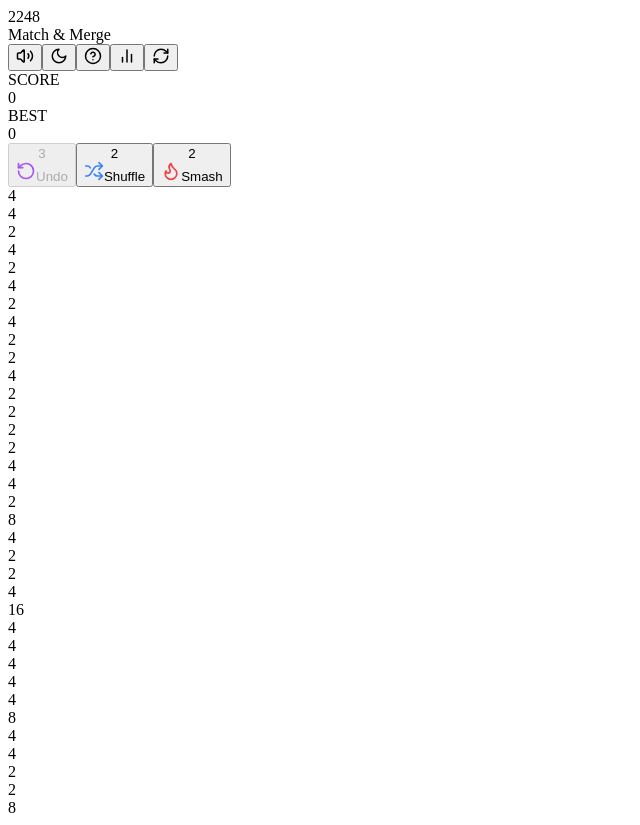
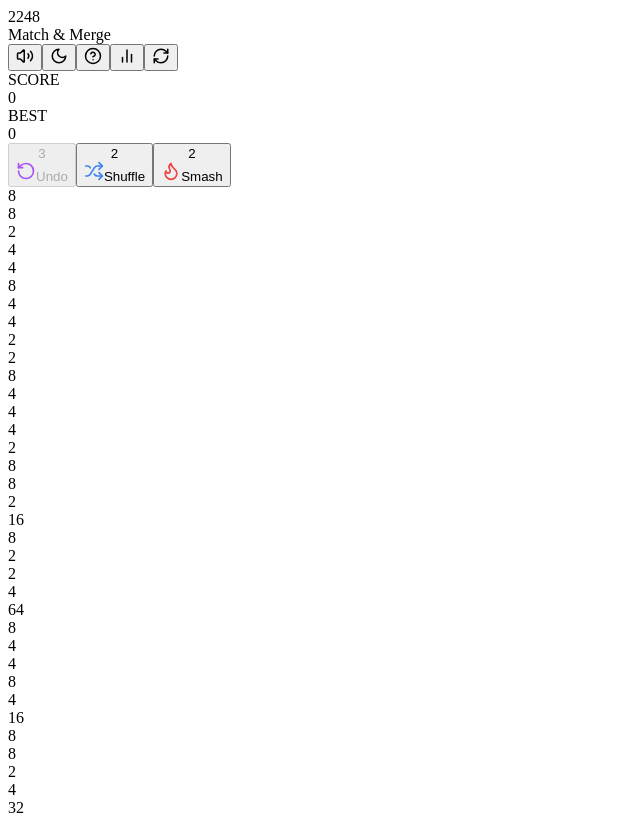
Before and after one commit to mohdvaqui002/2248-game, a React (Vite) app: page / in a window 1280 px wide. Shown: the whole page, without its empty margins (0-640 px from the left). Built offline with nearby package versions, Linux system fonts and the light colour scheme; the HTML template or start-up script is replaced by a standard one.

Commit message:
Redesign new tile value distribution percentages

```diff
--- a/src/App.jsx
+++ b/src/App.jsx
@@ -12,10 +12,12 @@ const COLS = 5;
 
 const getRandomInitialValue = () => {
   const rand = Math.random();
-  if (rand < 0.5) return 2;
-  if (rand < 0.8) return 4;
-  if (rand < 0.95) return 8;
-  return 16;
+  if (rand < 0.3) return 2;
+  if (rand < 0.6) return 4;
+  if (rand < 0.8) return 8;
+  if (rand < 0.9) return 16;
+  if (rand < 0.95) return 32;
+  return 64;
 };
 
 const createInitialBoard = () => {
```
